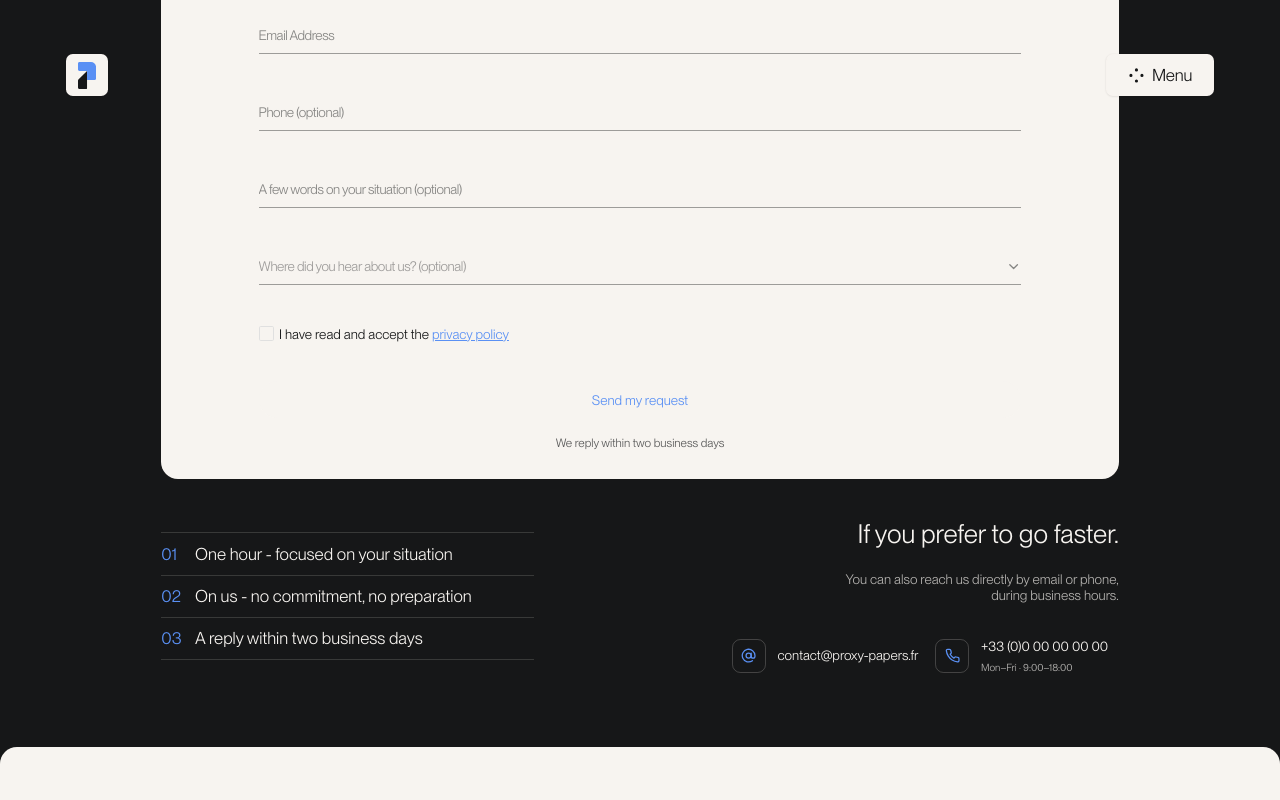
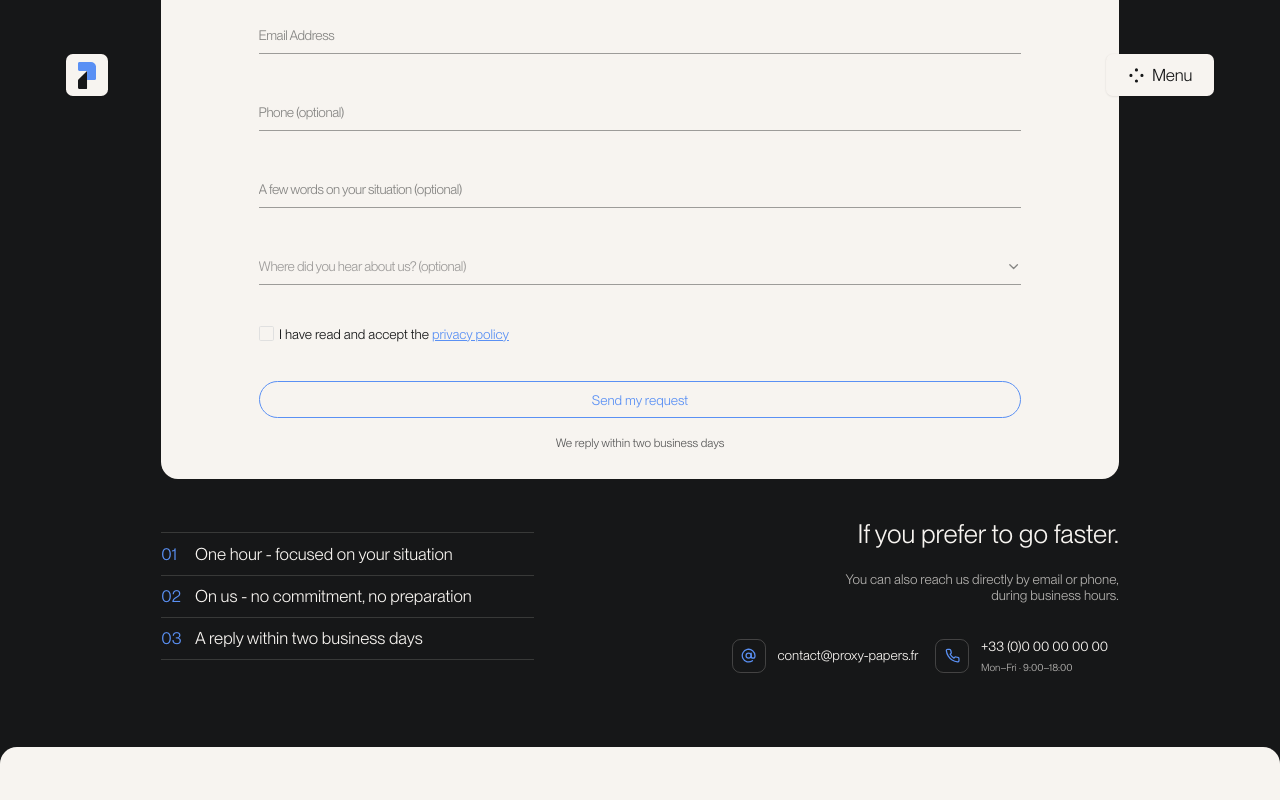
Before and after one commit to mohed-abbas/proxyp-brainstorm, a Next.js app in the folder proxypapers-dev/: page /contact in a window 1280 px wide. In both pictures the pointer is over the button 639 px from the left and 1081 px from the top of the page. Shown: the part 681-1481 px from the top of the page. Built offline with nearby package versions, Linux system fonts and the light colour scheme.

Commit message:
Contact: add a Proxy-Blue hover outline to the submit so the bone-filled pill stays legible on the bone card

```diff
--- a/proxypapers-dev/src/components/sections/Contact/Contact.module.css
+++ b/proxypapers-dev/src/components/sections/Contact/Contact.module.css
@@ -300,9 +300,20 @@
   width: 100%;
   height: calc(43 * var(--pp-scale));
   padding-block: 0;
-  border: 0;
+  /* Transparent at rest (no size shift); on hover .pp-btn fills the pill bone — which
+     would vanish into the bone card — so we draw a Proxy-Blue hairline to keep the
+     button's edge legible. Specific to this page's bone surface. */
+  border: 1px solid transparent;
   cursor: pointer;
   font-family: var(--pp-font);
+  transition:
+    background-color 0.4s var(--pp-ease-out),
+    border-color 0.4s var(--pp-ease-out),
+    transform 0.3s var(--pp-ease-out);
+}
+.submit:hover,
+.submit:focus-visible {
+  border-color: var(--pp-blue);
 }
 .note {
   font-family: var(--pp-font);
```
